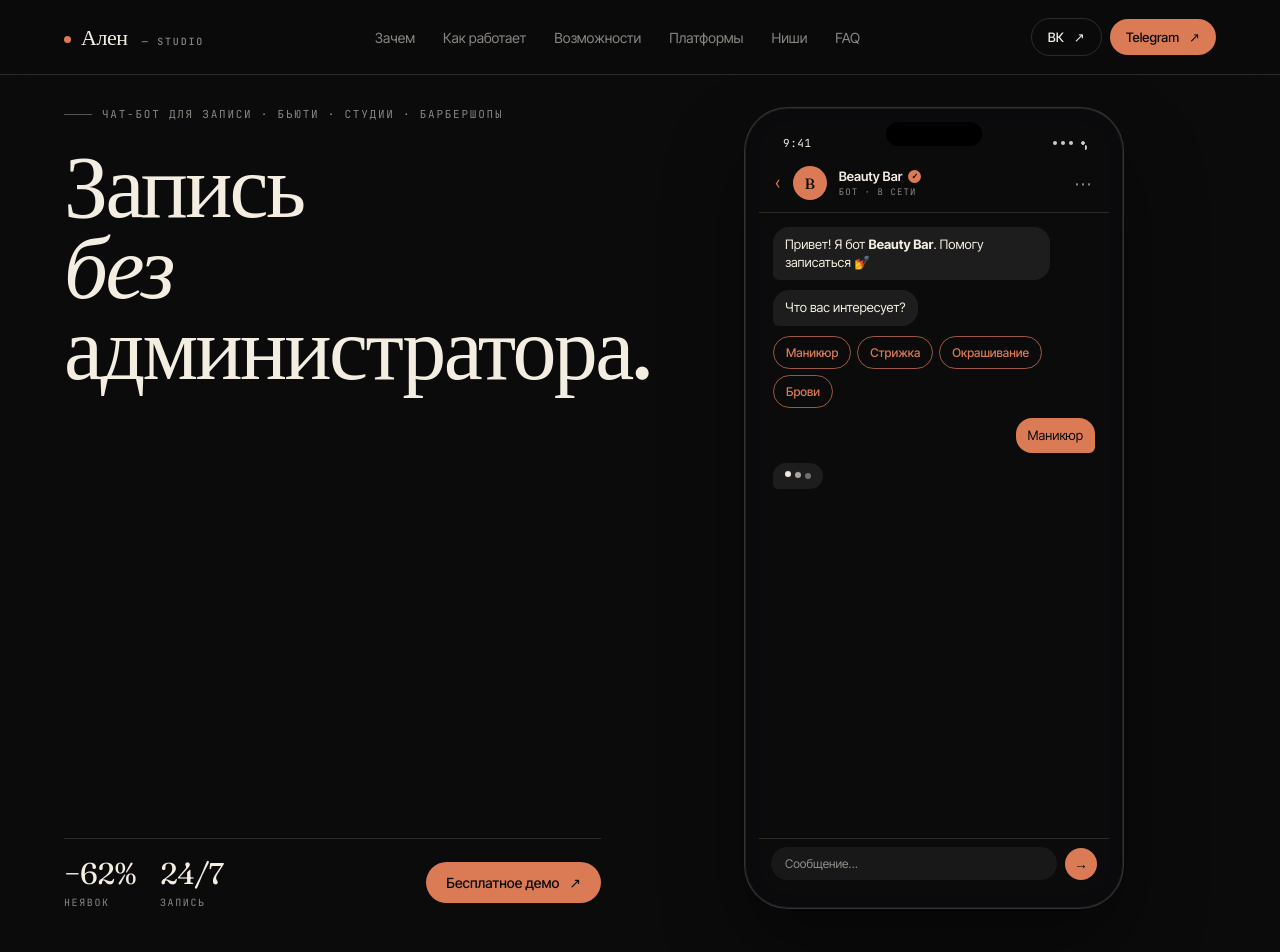
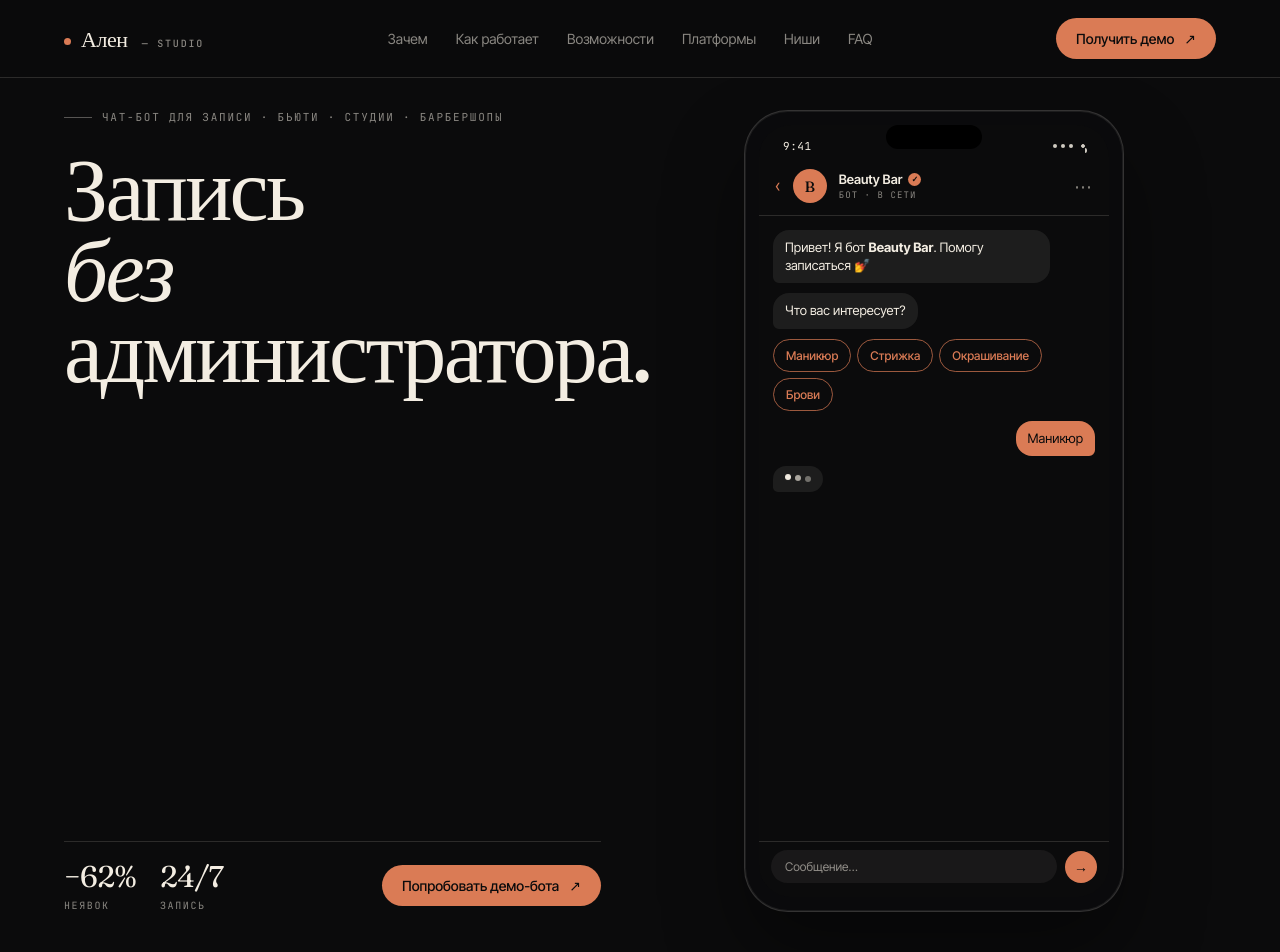
Before and after one commit to alen-og/bots, a plain HTML site: page booking/index.html in a window 1280 px wide. Shown: the top 952 px of the page. Drawn offline with Linux system fonts and the light colour scheme.

Commit message:
Update index.html

```diff
--- a/booking/index.html
+++ b/booking/index.html
@@ -1110,14 +1110,9 @@ const TWEAK_DEFAULTS = /*EDITMODE-BEGIN*/{
       <a href="#niches">Ниши</a>
       <a href="#faq">FAQ</a>
     </div>
-    <div class="nav-cta">
-      <a href="https://vk.com/nn_chatbot" target="_blank" class="btn btn-vk" aria-label="ВКонтакте">
-        ВК <span class="arr">↗</span>
-      </a>
-      <a href="https://t.me/alen_sc" target="_blank" class="btn btn-primary">
-        Telegram <span class="arr">↗</span>
-      </a>
-    </div>
+    <a href="https://forms.yandex.ru/u/69f09e4e02848f3cac1ec000" target="_blank" rel="noopener" class="btn btn-primary">
+      Получить демо <span class="arr">↗</span>
+    </a>
   </div>
 </nav>
 
@@ -1146,7 +1141,7 @@ const TWEAK_DEFAULTS = /*EDITMODE-BEGIN*/{
             <span>запись</span>
           </div>
           <div class="hero-cta">
-            <a href="#cta" class="btn btn-primary">Бесплатное демо <span class="arr">↗</span></a>
+            <a href="#cta" class="btn btn-primary">Попробовать демо-бота <span class="arr">↗</span></a>
           </div>
         </div>
       </div>
@@ -1556,17 +1551,16 @@ const TWEAK_DEFAULTS = /*EDITMODE-BEGIN*/{
   <div class="eyebrow" style="justify-content: center;">§ 08 — Поехали</div>
   <h2 class="big" style="margin-top: 28px;">Покажу <em>живого</em><br/>бота —<br/>попробуете сами.</h2>
   <div class="cta-actions">
-    <a href="https://t.me/alen_sc" target="_blank" class="btn btn-primary" style="padding: 18px 28px; font-size: 16px;">Telegram <span class="arr">↗</span></a>
-    <a href="https://vk.com/nn_chatbot" target="_blank" class="btn btn-vk" style="padding: 18px 28px; font-size: 16px;">ВКонтакте <span class="arr">↗</span></a>
+    <a href="https://forms.yandex.ru/u/69f09e4e02848f3cac1ec000" target="_blank" rel="noopener" class="btn btn-primary" style="padding: 18px 28px; font-size: 16px;">Получить демо-бота <span class="arr">↗</span></a>
     <a href="index.html" class="btn btn-ghost" style="padding: 18px 28px; font-size: 16px;">Все услуги</a>
   </div>
-  <p class="ps">t.me/alen_sc · vk.com/nn_chatbot · демо за 5 минут</p>
+  <p class="ps">Пришлю живого бота · бесплатно · 2 минуты на форму</p>
 </section>
 
 <footer>
   <div>© Ален Studio · 2021—2026</div>
   <div>TG · VK · MAX</div>
-  <div>t.me/alen_sc · vk.com/nn_chatbot</div>
+  <div>forms.yandex.ru ↗</div>
 </footer>
 
 <!-- ========== TWEAKS PANEL ========== -->
```
